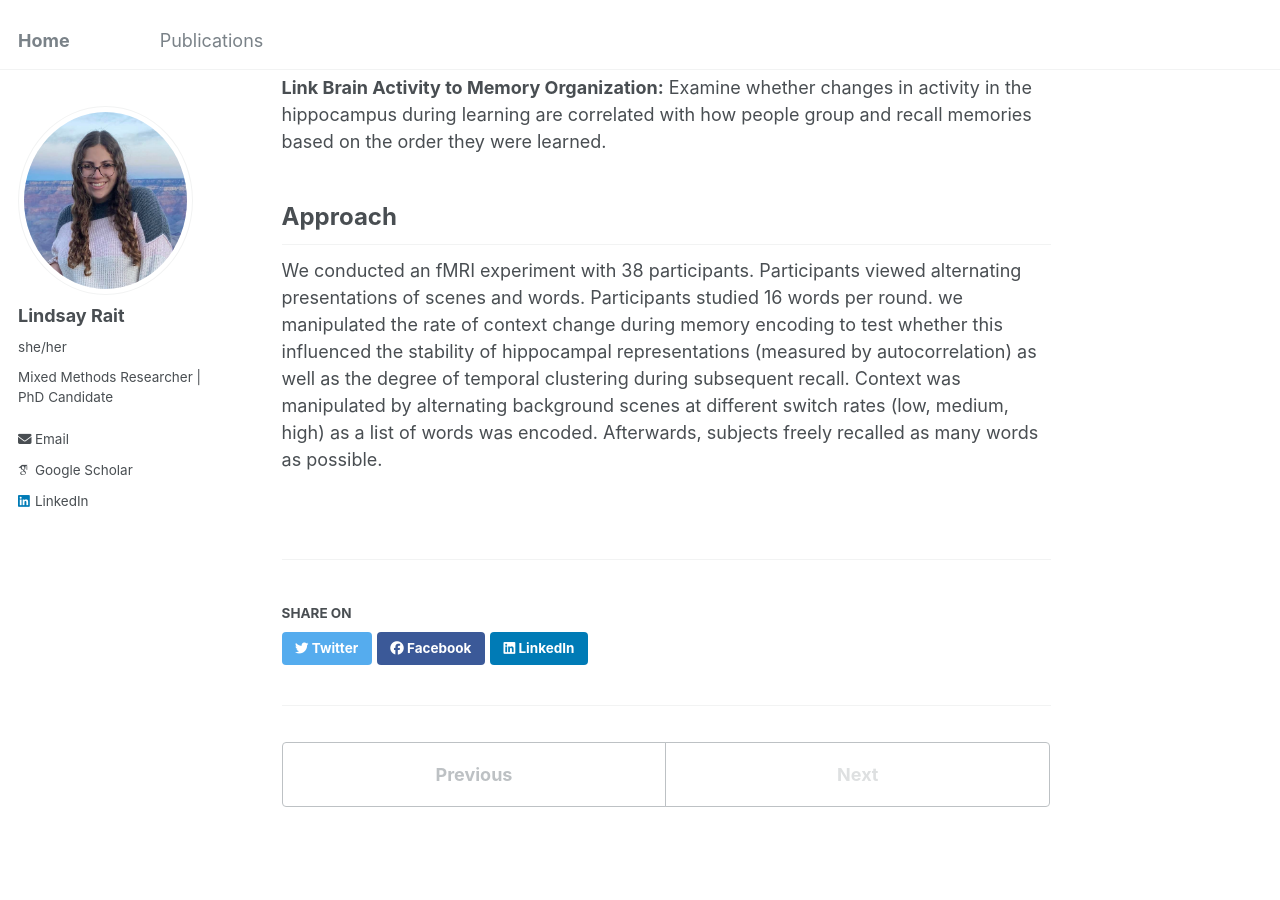
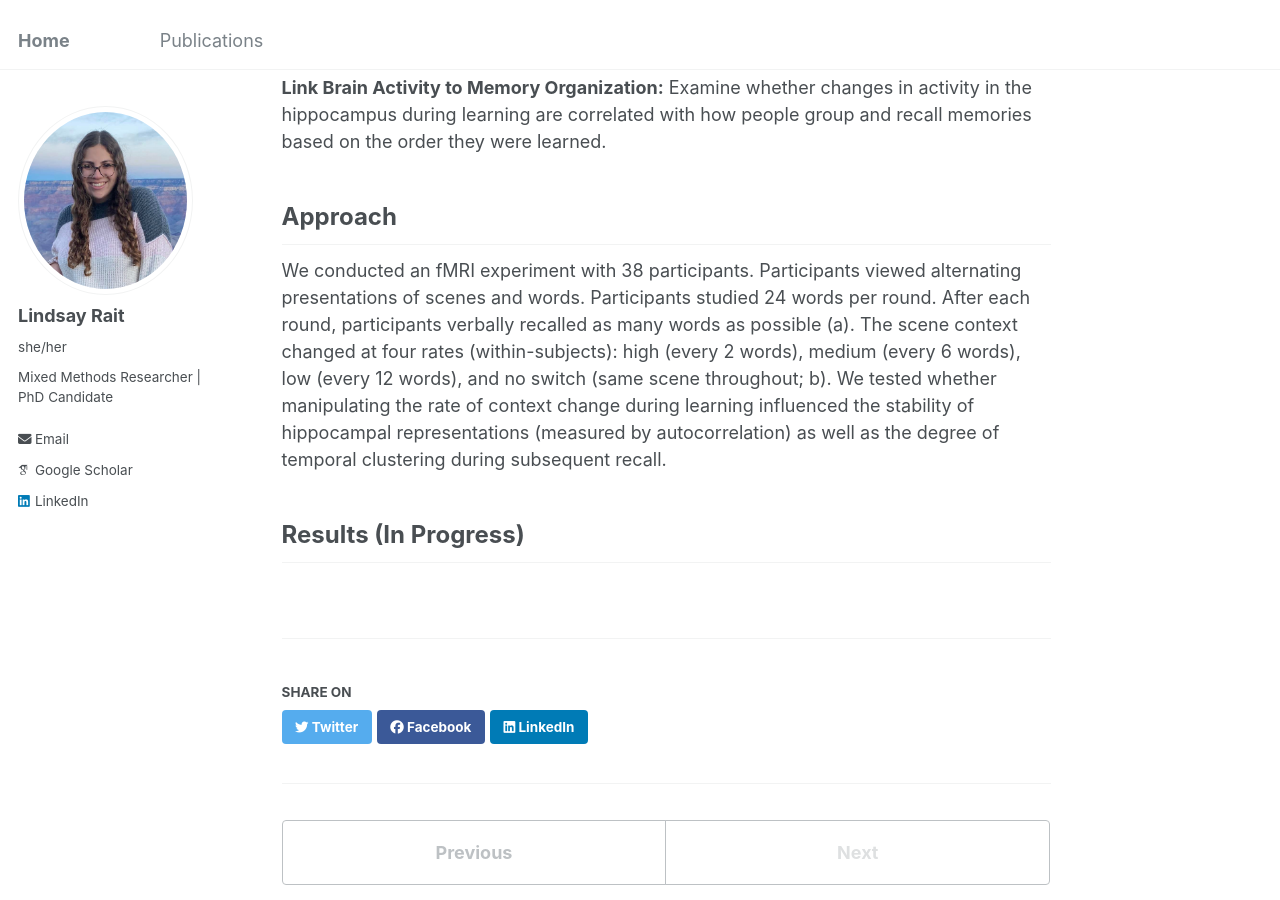
Before and after one commit to lindsay-rait/lindsay-rait.github.io, a Jekyll site: the page built from _portfolio/portfolio-2.md, in a window 1280 px wide and 900 px high, scrolled down 843 px. Built offline with Jekyll 4.4.1, drawn with Linux system fonts in a browser that asks for light colours; some web fonts are replaced.

Commit message:
Update portfolio-2.md

```diff
--- a/_portfolio/portfolio-2.md
+++ b/_portfolio/portfolio-2.md
@@ -25,4 +25,8 @@ The hippocampus is a region in the brain that is critical for forming long term
 
 <h2 style="font-size:24px;">Approach</h2>
 
-We conducted an fMRI experiment with 38 participants. Participants viewed alternating presentations of scenes and words. Participants studied 16 words per round. we manipulated the rate of context change during memory encoding to test whether this influenced the stability of hippocampal representations (measured by autocorrelation) as well as the degree of temporal clustering during subsequent recall. Context was manipulated by alternating background scenes at different switch rates (low, medium, high) as a list of words was encoded. Afterwards, subjects freely recalled as many words as possible.
+We conducted an fMRI experiment with 38 participants. Participants viewed alternating presentations of scenes and words. Participants studied 24 words per round. After each round, participants verbally recalled as many words as possible (a). The scene context changed at four rates (within-subjects): high (every 2 words), medium (every 6 words), low (every 12 words), and no switch (same scene throughout; b). We tested whether manipulating the rate of context change during learning influenced the stability of hippocampal representations (measured by autocorrelation) as well as the degree of temporal clustering during subsequent recall.
+
+
+
+<h2 style="font-size:24px;">Results (In Progress)</h2>
```
